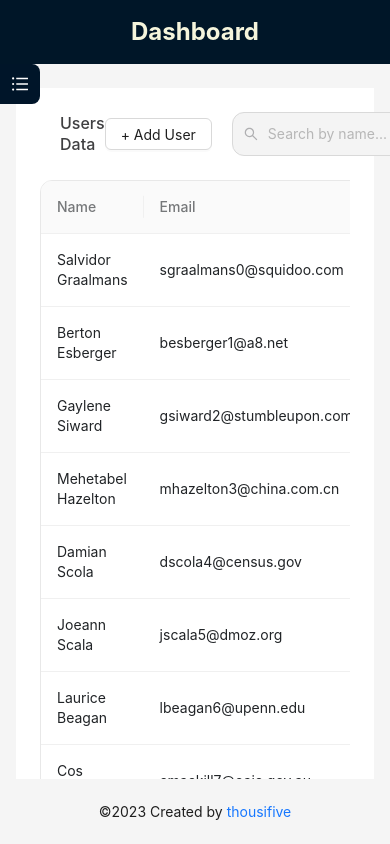
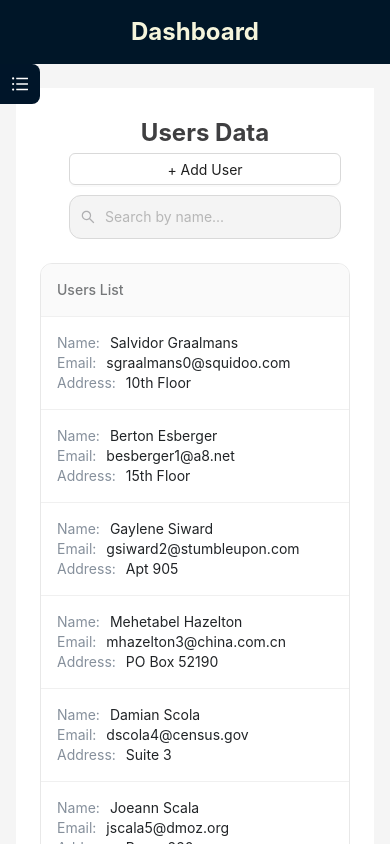
Before and after one commit to thousifive/next-dashboard, a Next.js app: page /users in a window 390 px wide. Built offline with nearby package versions, Linux system fonts and the light colour scheme.

Commit message:
making application responsive

```diff
--- a/src/components/usersTable.js
+++ b/src/components/usersTable.js
@@ -2,14 +2,32 @@
 import React, { useState, useEffect } from 'react'
 import { Table, Button, Input, DatePicker, Tag, Modal, Spin } from 'antd';
 import { SearchOutlined } from "@ant-design/icons";
-import { breakupTableWrapper, headerClass, headerWrapper, tableSearchClass } from '@/styles/main-styles';
+import { breakupTableWrapper, headerClass, headerWrapper, tableSearchClass, responsiveCol, tableFilters, addData } from '@/styles/main-styles';
 import { useRouter } from 'next/router';
 import { generateID } from '@/utils/generateId';
 
 const columns = [
   {
+    title: "Users List",
+    responsive: ['xs'],
+    render: (rowData) => {
+      return <div>
+        <div>
+          <span css={responsiveCol}>Name:</span>{rowData.first_name + " " + rowData.last_name}
+        </div>
+        <div>
+        <span css={responsiveCol}>Email:</span>{rowData.email}
+        </div>
+        <div>
+        <span css={responsiveCol}>Address:</span>{rowData.address}
+        </div>
+      </div>
+    }
+  },
+  {
     title: 'Name',
     key: 'title',
+    responsive: ['sm'],
     render: (row) => {
       return (
         <div>{row.first_name + " " + row.last_name}</div>
@@ -20,11 +38,13 @@ const columns = [
     title: 'Email',
     dataIndex: 'email',
     key: 'email',
+    responsive: ['sm'],
   },
   {
     title: 'Address',
     dataIndex: 'address',
     key: 'address',
+    responsive: ['sm'],
   },
 ];
 
@@ -125,8 +145,8 @@ function UsersTable({ isHomePage }) {
     <div>
       <div css={headerWrapper}>
         <div css={headerClass}>Users Data</div>
-        {!isHomePage && <div style={{ display: "flex", alignItems: "center", justifyContent: "space-between" }}>
-          <Button style={{ marginRight: "10px" }} onClick={() => setAddUser(true)}>+ Add User</Button>
+        {!isHomePage && <div css={tableFilters}>
+          <Button css={addData} onClick={() => setAddUser(true)}>+ Add User</Button>
           <Input
             css={tableSearchClass}
             placeholder="Search by name..."
@@ -147,6 +167,7 @@ function UsersTable({ isHomePage }) {
         columns={columns}
         dataSource={filteredData}
         pagination={isHomePage ? false : { pageSize: 8 }}
+        scroll={{x: true}}
       /> : <Spin size="large" />}
       <Modal title="Add User" open={addUser} onOk={handleOk} onCancel={handleCancel}>
         <p>First Name: <Input onChange={(e) => setFName(e.target.value)} value={fName} /></p>
--- a/src/pages/_app.js
+++ b/src/pages/_app.js
@@ -83,16 +83,16 @@ const App = ({ Component, pageProps }) => {
           }}
         />
       </Sider>
-      <Layout style={{height: "100vh"}}>
+      <Layout style={{minHeight: "100vh", overflowY: "auto"}}>
         <Header style={{ padding: 0, background: "#001628", textAlign: 'center' }}>
           <h1 style={{fontSize: "24px", color: "beige"}}>Dashboard</h1>
         </Header>
-        <Content style={{ margin: '24px 16px 0', height: "100%" }}>
-          <div style={{ padding: 24, minHeight: 360, background: colorBgContainer, height: "100%" }}>
+        <Content style={{ margin: '24px 16px 0' }}>
+          <div style={{ padding: 24, minHeight: 360, background: colorBgContainer }}>
           <Component {...pageProps} />
           </div>
         </Content>
-        <Footer style={{ textAlign: 'center', position: "sticky" }}>©2023 Created by <a target='_blank' href='https://github.com/thousifive' style={{color: "#1677FF"}}>thousifive</a></Footer>
+        {/* <Footer style={{ textAlign: 'center', position: "absolute" }}>©2023 Created by <a target='_blank' href='https://github.com/thousifive' style={{color: "#1677FF"}}>thousifive</a></Footer> */}
       </Layout>
     </Layout>
   );
--- a/src/styles/main-styles.js
+++ b/src/styles/main-styles.js
@@ -4,7 +4,11 @@ export const mainDiv = css({
   display: "flex",
   alignItems: "start",
   justifyContent: "space-between",
-  gap: 20
+  gap: 20,
+  "@media (max-width: 768px)": {
+    display: "flex",
+    flexDirection: "column",
+  }
 })
 
 export const userName = css({
@@ -48,7 +52,11 @@ export const headerWrapper = css({
   display: "flex",
   justifyContent: "space-between",
   alignItems: "center",
-  marginLeft: "20px"
+  marginLeft: "20px",
+  "@media (max-width: 768px)": {
+    flexDirection: "column",
+    justifyContent: "center"
+  }
 });
 
 export const headerClass = css({
@@ -56,6 +64,11 @@ export const headerClass = css({
   fontSize: "16px",
   lineHeight: "21px",
   color: "#3F3F41",
+  "@media (max-width: 768px)": {
+    fontWeight: "bold",
+    margin: "10px",
+    fontSize: "24px"
+  }
 });
 
 export const tableSearchClass = css({
@@ -70,6 +83,10 @@ export const tableSearchClass = css({
     background: "inherit",
     padding: "6px",
   },
+  "@media (max-width: 768px)": {
+    width: "100%",
+    marginLeft: 0
+  }
 });
 
 export const breakupTableWrapper = css({
@@ -98,7 +115,7 @@ export const breakupTableWrapper = css({
       "& td.ant-table-cell": {
         borderRadius: 0,
       },
-      "&.row-color":{
+      "&.row-color": {
         background: "#F9F9F9",
         borderRadius: 0,
         "&:hover": {
@@ -118,5 +135,39 @@ export const breakupTableWrapper = css({
 
 export const homePageTable = css({
   width: "50%",
-  height: "50%"
+  // width: "50%",
+  // height: "50%"
+  "@media (max-width: 768px)": {
+    width: "100%",
+  }
 })
+
+export const responsiveCol = css({
+  color: "#86909C",
+  marginRight: "10px"
+})
+
+export const tableFilters = css({
+  display: "flex",
+  alignItems: "center",
+  justifyContent: "space-between",
+  "@media (max-width: 768px)": {
+    flexDirection: "column",
+    justifyContent: "center",
+    gap: "10px"
+  }
+})
+
+export const dateResponsive = css({
+  "@media (max-width: 768px)": {
+    width: "100%"
+  }
+})
+
+export const addData = css({
+  marginRight: "10px",
+  "@media (max-width: 768px)": {
+    width: "100%",
+    marginRight: 0,
+  }
+})
```
Also changed, not shown: src/components/gamesTable.js (+25 -4 lines).
